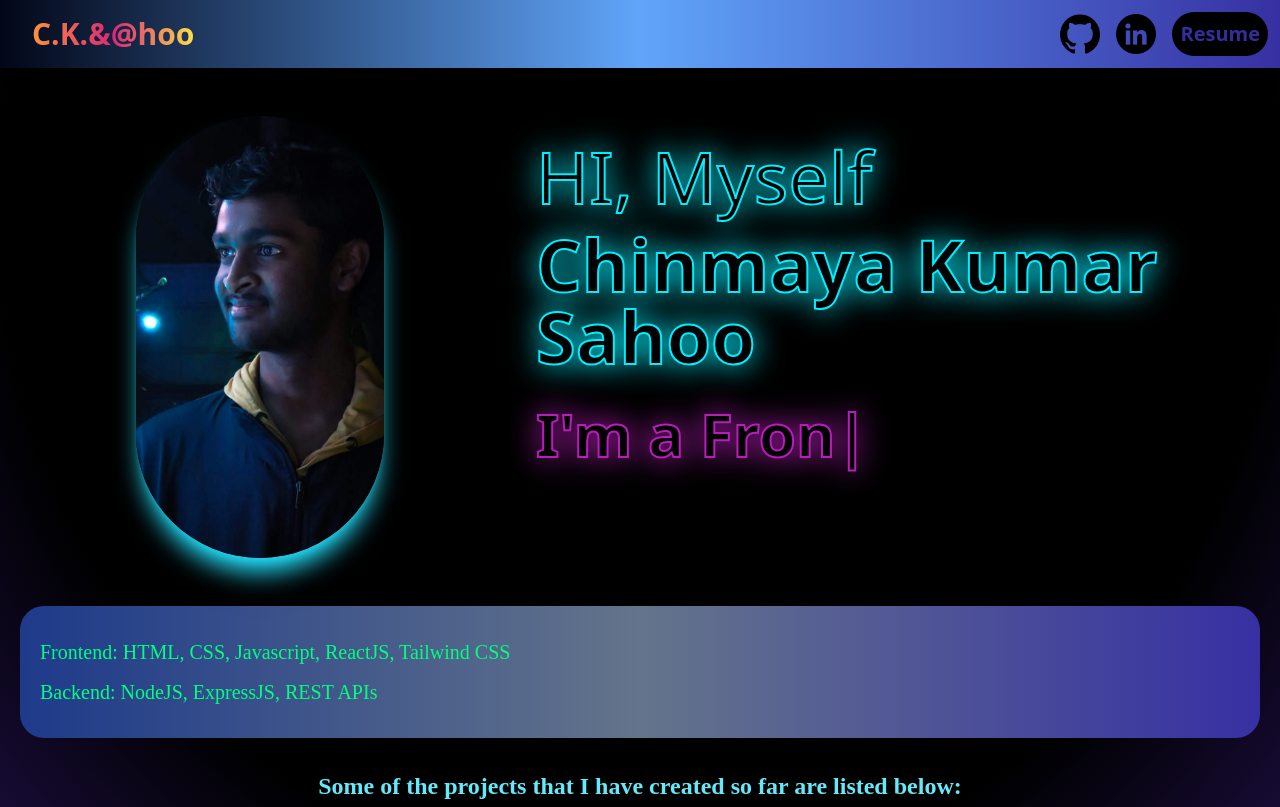
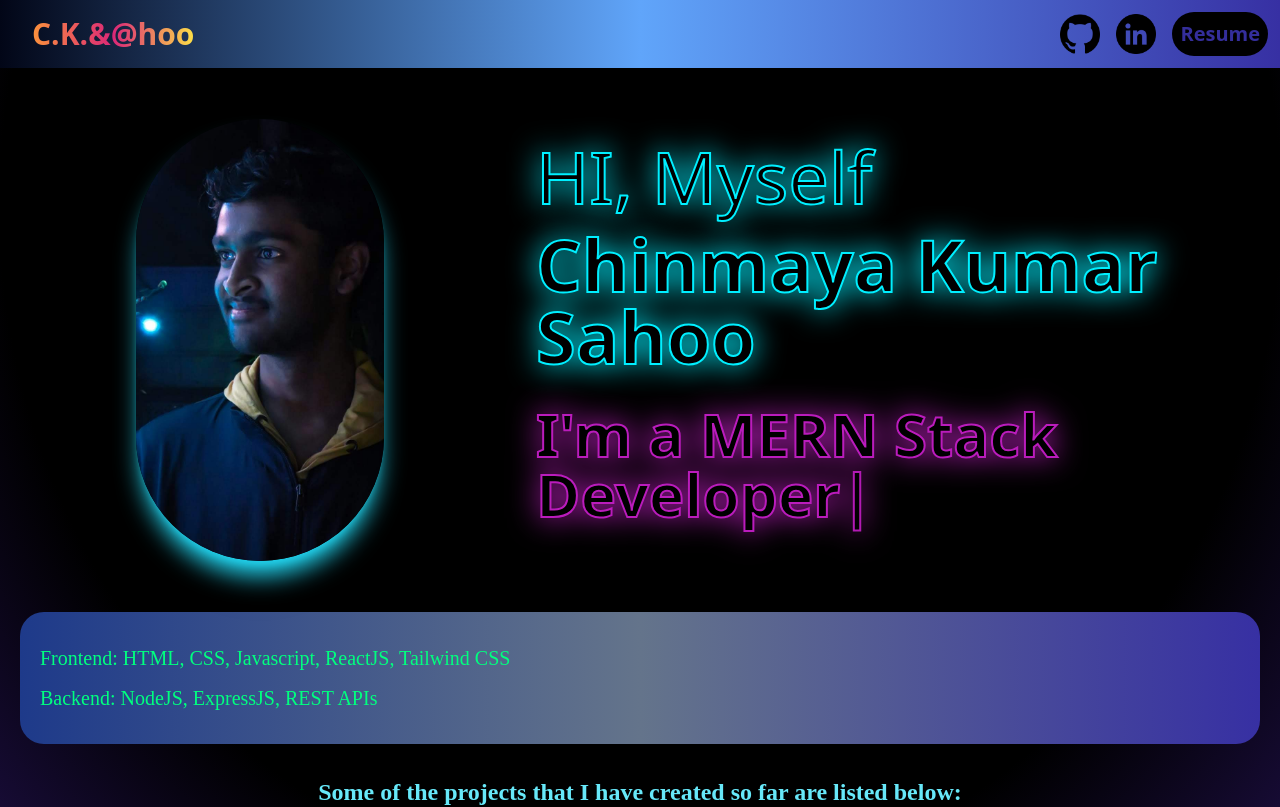
Before and after one commit to chinmaya-704/portfolio, a React (Vite) app: page / in a window 1280 px wide. Shown: the top 807 px of the page. Built offline with nearby package versions, Linux system fonts and the light colour scheme; a web font is replaced by a local one.

Commit message:
mern change

```diff
--- a/src/components/Main.jsx
+++ b/src/components/Main.jsx
@@ -2,7 +2,7 @@ import React from 'react'
 import { ReactTyped } from 'react-typed'
 
 const Main = () => {
-  const phrase=["Frontend Developer","Backend Developer"]
+  const phrase=["MERN Stack Developer"]
 
   return (
     <div className='flex flex-col sm:flex-row gap-4 p-5 my-7'>
```
